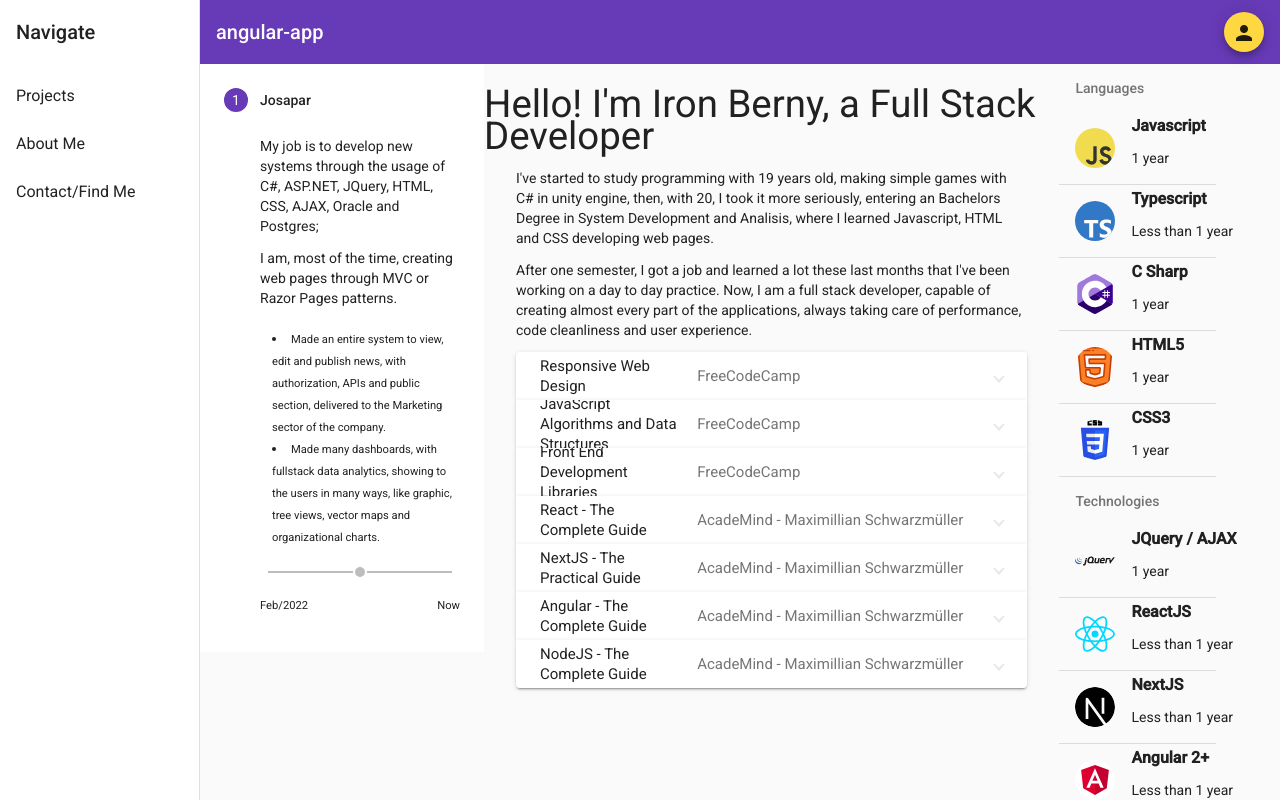
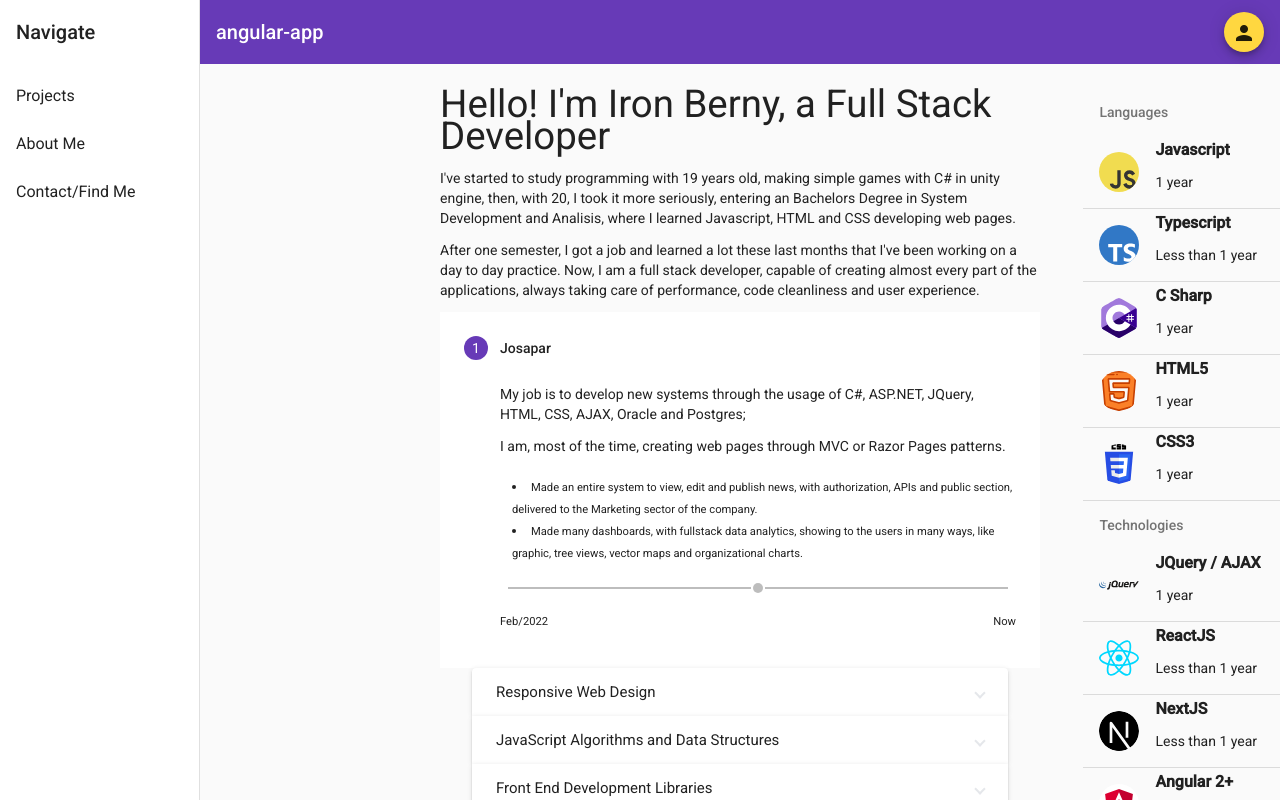
Before and after one commit to IronProg/ng-portfolio, an Angular app: page /about in a window 1280 px wide. Built offline with nearby package versions, Linux system fonts and the light colour scheme.

Commit message:
Fixed page responsivity, removed left section to dropdown below the centered section

```diff
--- a/src/app/about/about.component.css
+++ b/src/app/about/about.component.css
@@ -1,13 +1,29 @@
 .step-content {
-  width: 200px;
+  width: 100%;
 }
 
 .about-page {
-  @apply flex flex-row justify-between w-full pr-16;
+  @apply
+    w-full relative px-8
+    md:pl-4
+    lg:px-16;
 }
 
 .about-me {
-  @apply flex flex-col items-center w-full mt-6 flex-grow;
+  @apply
+    flex flex-col items-center w-full mt-6 mx-auto max-w-[600px]
+    md:mr-auto md:ml-[unset] md:max-w-[500px]
+    lg:max-w-[600px] xl:mx-auto;
+}
+
+.technologies {
+  @apply
+    max-w-[250px] mx-auto
+    md:absolute md:right-0 md:top-0
+}
+
+.clickable-link {
+  @apply text-blue-600 hover:text-blue-400 active:text-blue-200;
 }
 
 .about-me h1 {
--- a/src/app/about/about.component.html
+++ b/src/app/about/about.component.html
@@ -1,6 +1,23 @@
 <div class="about-page">
-  <!-- Job Experience -->
-  <div>
+  <!-- About me -->
+  <div class="about-me">
+    <h1>Hello! I'm Iron Berny, a Full Stack Developer</h1>
+    <div>
+      <img src="" alt="" />
+    </div>
+    <p>
+      I've started to study programming with 19 years old, making simple games
+      with C# in unity engine, then, with 20, I took it more seriously,
+      entering an Bachelors Degree in System Development and Analisis, where I
+      learned Javascript, HTML and CSS developing web pages.
+    </p>
+    <p>
+      After one semester, I got a job and learned a lot these last months that
+      I've been working on a day to day practice. Now, I am a full stack
+      developer, capable of creating almost every part of the applications,
+      always taking care of performance, code cleanliness and user experience.
+    </p>
+    <!-- Job Experience -->
     <mat-stepper orientation="vertical" [linear]="false">
       <mat-step>
         <ng-template matStepLabel>Josapar</ng-template>
@@ -48,27 +65,6 @@
         </div>
       </mat-step>
     </mat-stepper>
-  </div>
-  <!-- About me -->
-  <div class="about-me">
-    <h1>Hello! I'm Iron Berny, a Full Stack Developer</h1>
-    <div>
-      <img src="" alt="" />
-    </div>
-    <div class="px-8">
-      <p>
-        I've started to study programming with 19 years old, making simple games
-        with C# in unity engine, then, with 20, I took it more seriously,
-        entering an Bachelors Degree in System Development and Analisis, where I
-        learned Javascript, HTML and CSS developing web pages.
-      </p>
-      <p>
-        After one semester, I got a job and learned a lot these last months that
-        I've been working on a day to day practice. Now, I am a full stack
-        developer, capable of creating almost every part of the applications,
-        always taking care of performance, code cleanliness and user experience.
-      </p>
-    </div>
 
     <!-- Courses -->
     <div class="w-full px-8">
@@ -76,10 +72,26 @@
         <mat-expansion-panel *ngFor="let course of courses">
           <mat-expansion-panel-header>
             <mat-panel-title>{{ course.title }}</mat-panel-title>
-            <mat-panel-description>{{ course.creator }}</mat-panel-description>
           </mat-expansion-panel-header>
           <p>{{ course.description }}</p>
-          <a href="{{ course.certificateUrl }}" target="_blank" class="text-blue-600 hover:text-blue-400">Link to Certificate!</a>
+          <p>
+            <small
+              >Made By:
+              <a [href]="course.creatorUrl" target="_blank" class="clickable-link">
+                {{ course.creator }}
+              </a></small
+            >
+          </p>
+          <a
+            *ngIf="course.certificateUrl"
+            href="{{ course.certificateUrl }}"
+            target="_blank"
+            class="clickable-link"
+            >Link to Certificate!</a
+          >
+          <p *ngIf="!course.certificateUrl">
+            <small><b>Still In Progress</b></small>
+          </p>
         </mat-expansion-panel>
       </mat-accordion>
     </div>
--- a/src/app/about/about.component.ts
+++ b/src/app/about/about.component.ts
@@ -55,6 +55,7 @@ export class AboutComponent implements OnInit {
       description:
         "I already knew HTML and CSS when I first saw this course, but it was really helpful to make all these practical exercises and have some simple projects to my portfolio - Finished",
       creator: 'FreeCodeCamp',
+      creatorUrl: 'https://www.freecodecamp.org/',
       certificateUrl: 'https://www.freecodecamp.org/certification/ironprog/responsive-web-design'
     },
     {
@@ -62,6 +63,7 @@ export class AboutComponent implements OnInit {
       description:
         "Nothing better to a newbie programmer than to practice heavy logic, so i thought of sharpening my skills at logic and javascript, a course strongly based on practice - Finished",
       creator: 'FreeCodeCamp',
+      creatorUrl: 'https://www.freecodecamp.org/',
       certificateUrl: 'https://www.freecodecamp.org/certification/ironprog/javascript-algorithms-and-data-structures'
     },
     {
@@ -69,34 +71,39 @@ export class AboutComponent implements OnInit {
       description:
         "This was the course that introduced me to some amazing libraries, like Bootstrap, JQuery and React, which made me feel ",
       creator: 'FreeCodeCamp',
+      creatorUrl: 'https://www.freecodecamp.org/',
       certificateUrl: 'https://www.freecodecamp.org/certification/ironprog/front-end-development-libraries'
     },
     {
       title: 'React - The Complete Guide',
       description:
         'In this course I learned how to work with React, using functional components and various hooks, including my own custom ones. - Finished',
-      creator: 'AcadeMind - Maximillian Schwarzmüller',
+      creator: 'AcadeMind',
+      creatorUrl: 'https://academind.com/',
       certificateUrl: 'https://www.udemy.com/certificate/UC-8b586b92-1869-4b8e-a48f-d0d4c2957339/'
     },
     {
       title: 'NextJS - The Practical Guide',
       description:
         "In this course I've evolved my skills in React, along with learning NextJS, using React + NodeJS to make some amazing Full Stack Applications using only Javascript - Finished",
-      creator: 'AcadeMind - Maximillian Schwarzmüller',
+      creator: 'AcadeMind',
+      creatorUrl: 'https://academind.com/',
       certificateUrl: 'https://www.udemy.com/certificate/UC-efa89517-4ee6-428e-a0ad-1a0b4a948346/'
     },
     {
       title: 'Angular - The Complete Guide',
       description:
         "Here is where I had contact with angular for the first time, and I found it amazing, concise and powerful - In Progress",
-      creator: 'AcadeMind - Maximillian Schwarzmüller',
+      creator: 'AcadeMind',
+      creatorUrl: 'https://academind.com/',
       certificateUrl: ''
     },
     {
       title: 'NodeJS - The Complete Guide',
       description:
         "I've been, slowly, adapting my skills in ASP.NET to NodeJS to unbind my MVC, APIs and BackEnd knowledge from C# - In Progress",
-      creator: 'AcadeMind - Maximillian Schwarzmüller',
+      creator: 'AcadeMind',
+      creatorUrl: 'https://academind.com/',
       certificateUrl: ''
     },
   ];
```
